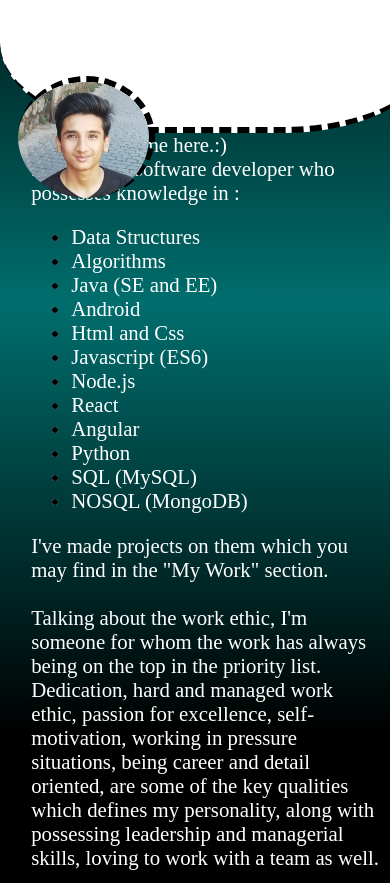
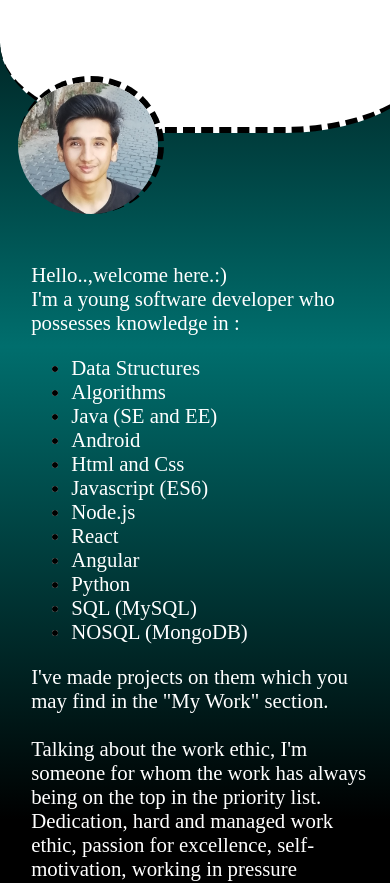
Before and after one commit to Rudra0711/Portfolio, a React (Create React App) app: page /aboutme in a window 390 px wide. Shown: the top 883 px of the page. Built offline with nearby package versions, Linux system fonts and the light colour scheme.

Commit message:
Still left

```diff
--- a/src/contents/aboutme/aboutme.css
+++ b/src/contents/aboutme/aboutme.css
@@ -57,12 +57,11 @@
   }
   .picabt{
     margin-top: 24vh;
-    width: 30%;
-    height:46%;
+    width: 32%;
+    height:52%;
     margin-left: 4%;
   }
   #about{
-    margin-top: -1%;
     margin-left: 1%;
     width: 90%;
     padding-left: 4%;
```
